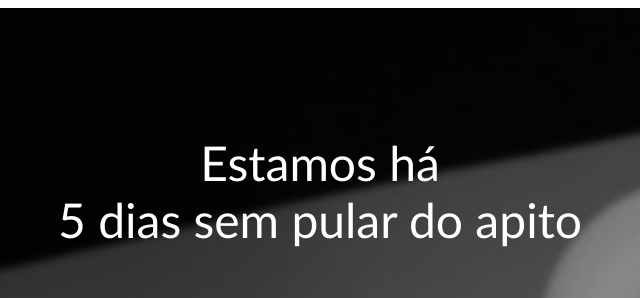
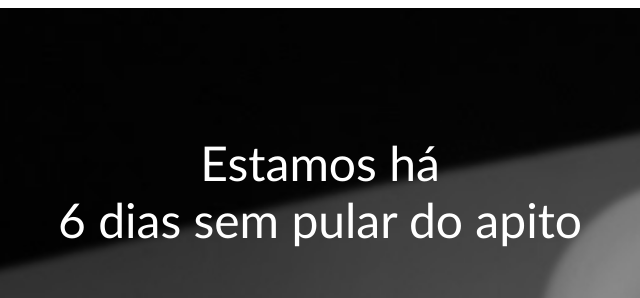
Before and after one commit to AugustoAmaral/pulei, a plain HTML site: page index.html in a window 1280 px wide. Shown: the top 298 px of the page, 320-960 px from the left. Drawn offline with Linux system fonts and the light colour scheme.

Commit message:
Update index.html

```diff
--- a/index.html
+++ b/index.html
@@ -6,7 +6,7 @@
       background-size: cover;">
 
             <br><br><br><br><br><br><br>
-            <div align="center"><font face="Calibri" size="1000px" color="white">Estamos há<br>5 dias sem pular do apito</font></div>
+            <div align="center"><font face="Calibri" size="1000px" color="white">Estamos há<br>6 dias sem pular do apito</font></div>
             <br><br><br><br><br><br><br>
 
         <div align="center"><font color="white"> <big><b>dias que pulamos:</b></big></font>
```
